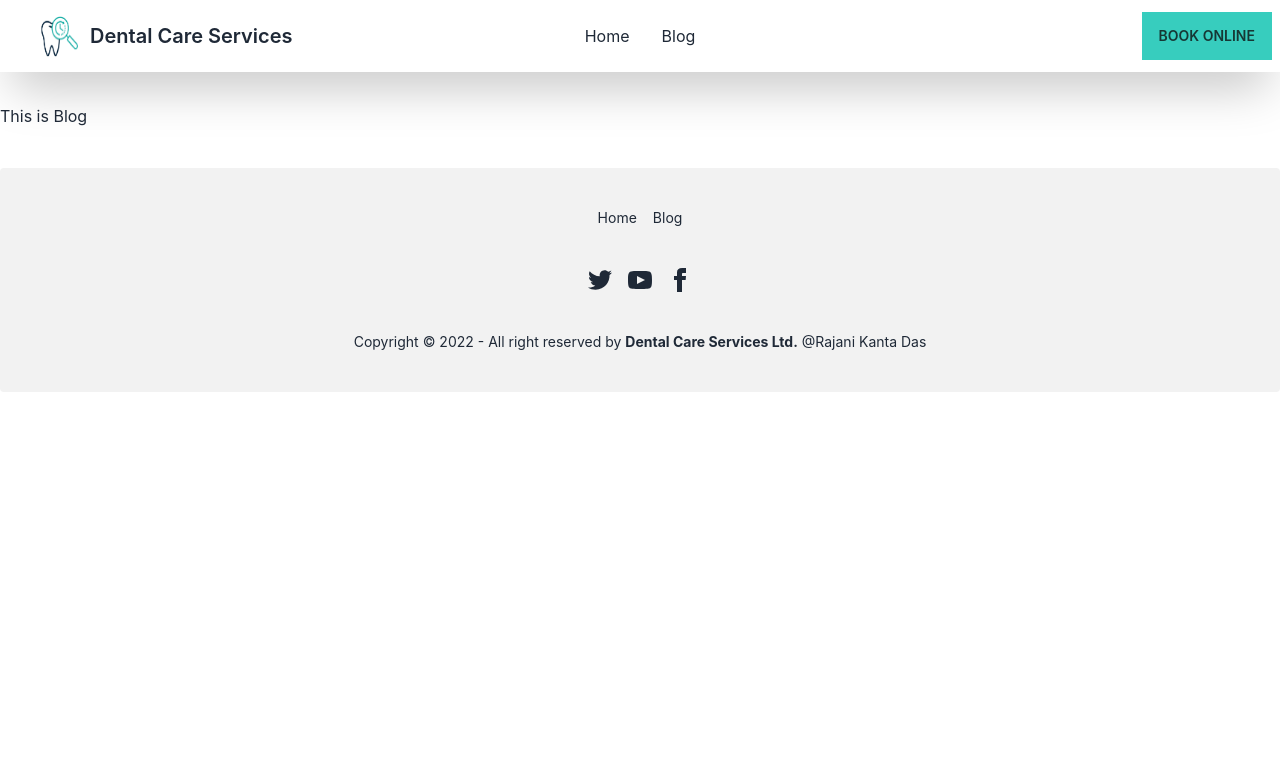
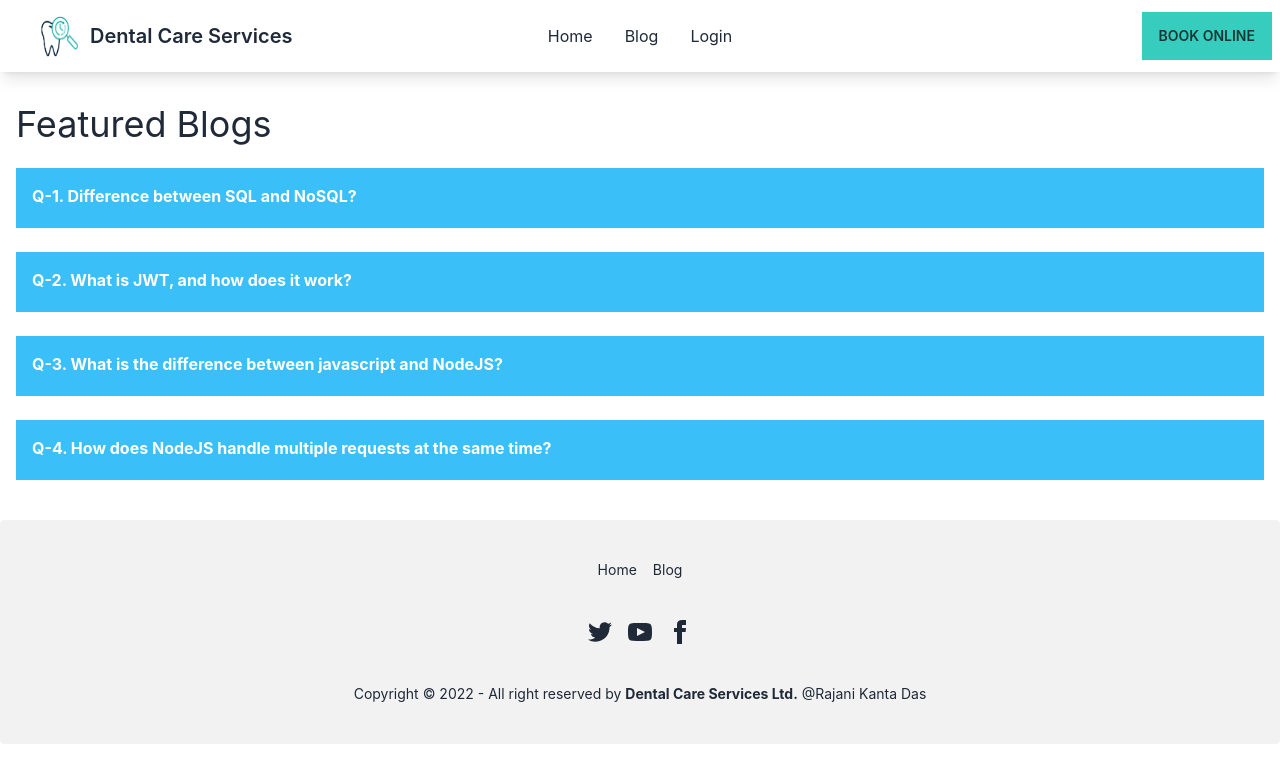
Before and after one commit to raj073/Dental-Service-Care-Client, a React (Create React App) app: page /blog in a window 1280 px wide. Shown: the top 782 px of the page. Built offline with nearby package versions, Linux system fonts and the light colour scheme.

Commit message:
Blog Page Added

```diff
--- a/src/App.js
+++ b/src/App.js
@@ -7,7 +7,7 @@ function App() {
 
   return (
 
-    <div>
+    <div className='max-w-screen-xl mx-auto'>
 
       <RouterProvider router={routes}></RouterProvider>
       <Toaster></Toaster>
--- a/src/Pages/Blog/Blog.js
+++ b/src/Pages/Blog/Blog.js
@@ -4,9 +4,90 @@ const Blog = () => {
 
     return (
 
-        <div>
+        <div className='container mx-auto px-4'>
 
-            <h1>This is Blog</h1>
+            <h1 className='text-4xl mb-6'>Featured Blogs</h1>
+
+
+            <div className="collapse">
+                <input type="checkbox" className="peer" />
+                <div className="collapse-title bg-info text-primary-content peer-checked:bg-base-300 peer-checked:text-accent-content">
+                    <strong>Q-1. Difference between SQL and NoSQL?</strong>
+                </div>
+                <div className="collapse-content bg-info text-primary-content peer-checked:bg-base-300 peer-checked:text-accent-content">
+                    <p><strong> <i>Answer:</i></strong>&nbsp;&nbsp;</p>
+                    <p class="text-justify">
+                        SQL is the programming language used to interface with relational databases. (Relational databases model data as records in rows and tables with logical links between them). NoSQL is a class of DBMs that are non-relational and generally do not use SQL.
+                        <br />
+                        SQL databases are table-based on the other hand NoSQL databases are either key-value pairs, document-based, graph databases or wide-column stores.
+                        <br />
+                        In almost all situations SQL databases are vertically scalable. This means that you can increase the load on a single server by increasing things like RAM, CPU or SSD. But on the other hand NoSQL databases are horizontally scalable.
+                    </p>
+                </div>
+            </div>
+            <br />
+            <div className="collapse">
+                <input type="checkbox" className="peer" />
+                <div className="collapse-title bg-info text-primary-content peer-checked:bg-base-300 peer-checked:text-accent-content">
+                    <strong>Q-2. What is JWT, and how does it work?</strong>
+                </div>
+                <div className="collapse-content bg-info text-primary-content peer-checked:bg-base-300 peer-checked:text-accent-content">
+                    <p><strong> <i>Answer:</i></strong>&nbsp;&nbsp;</p>
+                    <p class="text-justify">
+                        JSON Web Token (JWT) is an open standard (RFC 7519) for securely transmitting information between parties as JSON object. It is compact, readable and digitally signed using a private key/ or a public key pair by the Identity Provider(IdP).
+                        <br />
+                        The purpose of using JWT is not to hide data but to ensure the authenticity of the data. JWT is signed and encoded, not encrypted.
+
+                        JWT is a token based stateless authentication mechanism. Since it is a client-side based stateless session, server doesn't have to completely rely on a datastore(database) to save session information.
+                        <br />
+                        Basically the identity provider(IdP) generates a JWT certifying user identity and Resource server decodes and verifies the authenticity of the token using secret salt / public key.
+                        1. User sign-in using username and password or google/facebook. <br />
+                        2. Authentication server verifies the credentials and issues a jwt signed using either a secret salt or a private key. <br />
+                        3. User's Client uses the JWT to access protected resources by passing the JWT in HTTP Authorization header. <br />
+                        Resource server then verifies the authenticity of the token using the secret salt/ public key.
+                    </p>
+                </div>
+            </div>
+
+            <br />
+
+            <div className="collapse">
+                <input type="checkbox" className="peer" />
+                <div className="collapse-title bg-info text-primary-content peer-checked:bg-base-300 peer-checked:text-accent-content">
+                    <strong>Q-3. What is the difference between javascript and NodeJS?</strong>
+                </div>
+                <div className="collapse-content bg-info text-primary-content peer-checked:bg-base-300 peer-checked:text-accent-content">
+                    <p><strong> <i>Answer:</i></strong>&nbsp;&nbsp;</p>
+                    <p class="text-justify">
+                        JavaScript is a simple programming language that can be used with any browser that has the JavaScript Engine installed. Node. js, on the other hand, is an interpreter or execution environment for the JavaScript programming language.
+                        <br />
+                        JavaScript is a lightweight, cross-platform, interpreted scripting programming language that is primarily used for client-side scripting. It's built into both Java and HTML. On the other hand, Node.js is a server-side scripting language based on the Google Chrome V8 engine. As a result, it's used to build network-centric applications. It is a distributed system that is used for data-intensive real-time applications.
+                        <br />
+                        A particular non-blocking task is needed to access any operating system. There are some basic objects in JavaScript, but they are all os-specific. For example, ActiveX Control is a Windows-only application. However, Node.js is granted the ability to run non-blocking tasks unique to the operating system from any JavaScript programming. There are no os-specific constants in it. Node.js is well-versed in creating a clear binding with the file system, allowing the developer to read and write to disk.
+                        <br />
+                        JavaScript can run on any engine, including Firefox's Spider Monkey, Safari's JavaScript Core, and V8 (Google Chrome). As a result, JavaScript programming is very simple to create, and any running environment is equivalent to a proper browser. On the other hand, Node.js only supports the V8 engine, which is exclusive to Google Chrome. However, written JavaScript code can run in any environment, regardless of whether it supports the V8 engine.
+                    </p>
+                </div>
+            </div>
+
+            <br />
+
+            <div className="collapse">
+                <input type="checkbox" className="peer" />
+                <div className="collapse-title bg-info text-primary-content peer-checked:bg-base-300 peer-checked:text-accent-content">
+                    <strong>Q-4. How does NodeJS handle multiple requests at the same time?</strong>
+                </div>
+                <div className="collapse-content bg-info text-primary-content peer-checked:bg-base-300 peer-checked:text-accent-content">
+                    <p><strong> <i>Answer:</i></strong>&nbsp;&nbsp;</p>
+                    <p class="text-justify">
+                        NodeJS receives multiple client requests and places them into EventQueue. NodeJS is built with the concept of event-driven architecture. NodeJS has its own EventLoop which is an infinite loop that receives requests and processes them. EventLoop is the listener for the EventQueue.
+                        <br />
+                        If NodeJS can process the request without I/O blocking then the event loop would itself process the request and sends the response back to the client by itself. But, it is possible to process multiple requests parallelly using the NodeJS cluster module or worker_threads module.
+
+                    </p>
+                </div>
+            </div>
+
 
         </div>
     );
--- a/src/Pages/Header/Header.js
+++ b/src/Pages/Header/Header.js
@@ -5,7 +5,7 @@ import logo from '../../assets/logo.png';
 const Header = () => {
     return (
 
-        <div className="navbar bg-base-100 mb-8 pt-3 pb-3 shadow-2xl">
+        <div className="navbar bg-base-100 mb-8 pt-3 pb-3 shadow-lg">
             <div className="navbar-start">
                 <div className="dropdown">
                     <label tabIndex={0} className="btn btn-ghost lg:hidden">
@@ -17,6 +17,9 @@ const Header = () => {
                         </li>
                         <li>
                             <Link to='/blog'>Blog</Link>
+                        </li>
+                        <li>
+                            <Link to='/login'>Login</Link>
                         </li>
 
                     </ul>
@@ -36,6 +39,9 @@ const Header = () => {
                     <li>
                         <Link to='/blog'>Blog</Link>
                     </li>
+                    <li>
+                        <Link to='/login'>Login</Link>
+                    </li>
                 </ul>
             </div>
             <div className="navbar-end">
--- a/src/Pages/Home/Home.js
+++ b/src/Pages/Home/Home.js
@@ -7,7 +7,7 @@ const Home = () => {
 
     return (
 
-        <div className="carousel carousel-center w-5/6 mx-24 rounded-sm">
+        <div className="carousel carousel-end rounded-box w-full h-3/5 mx-auto">
             <div id="slide1" className="carousel-item relative w-full">
                 <img src={image1} alt='Slider Image1' className="w-full" />
                 <div className="absolute flex justify-between transform -translate-y-1/2 left-5 right-5 top-1/2">
--- /dev/null
+++ b/src/Pages/Login/Login.js
@@ -0,0 +1,13 @@
+import React from 'react';
+
+const Login = () => {
+    return (
+        <div>
+
+            <h1>This is Login</h1>
+
+        </div>
+    );
+};
+
+export default Login;
--- a/src/Routes/Routes/Routes.js
+++ b/src/Routes/Routes/Routes.js
@@ -2,6 +2,7 @@ import { createBrowserRouter } from "react-router-dom";
 import Main from '../../layout/Main';
 import Blog from "../../Pages/Blog/Blog";
 import Home from "../../Pages/Home/Home";
+import Login from "../../Pages/Login/Login";
 
 export const routes = createBrowserRouter([
     {
@@ -15,6 +16,10 @@ export const routes = createBrowserRouter([
             {
                 path: '/blog',
                 element: <Blog></Blog>
+            },
+            {
+                path: '/login',
+                element: <Login></Login>
             }
         ]
     }
```
